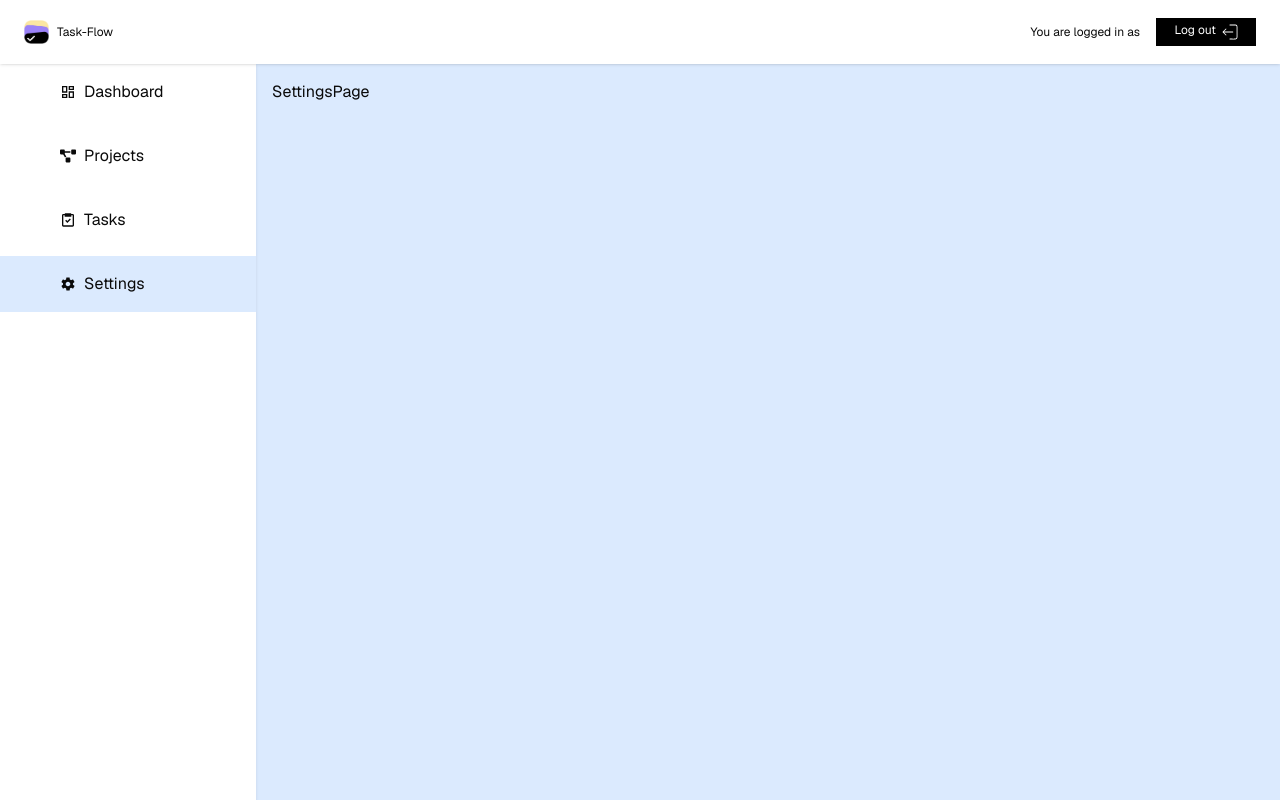
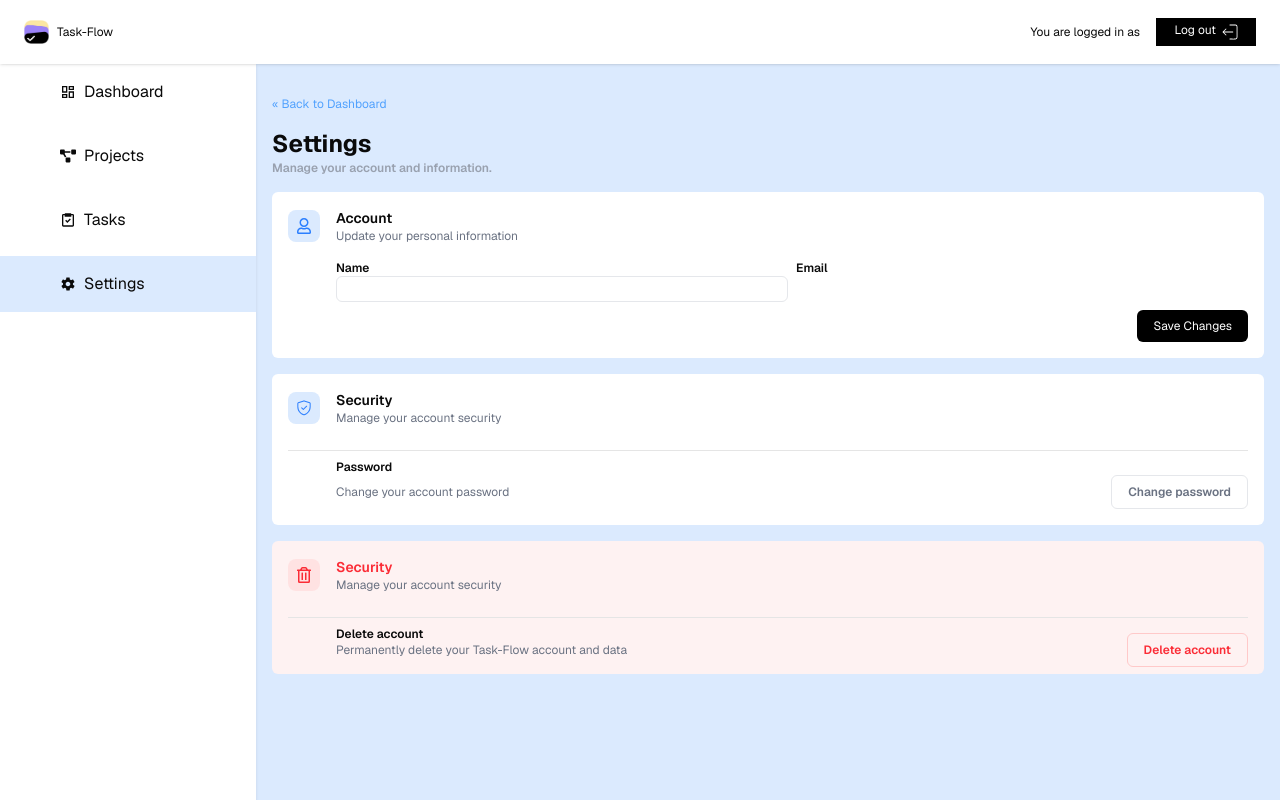
Before and after one commit to nebnnamdi/task-flow, a Next.js app: page /dashboard/settings in a window 1280 px wide. Built offline with nearby package versions, Linux system fonts and the light colour scheme; no server answers; the database is empty.

Commit message:
update profile completed

```diff
--- a/src/actions/index.js
+++ b/src/actions/index.js
@@ -117,3 +117,26 @@ export async function updateTaskStatus(id, newStatus) {
     return { error };
   }
 }
+
+export async function updateUser(data) {
+  const { name, email } = data;
+  try {
+    const response = await User.findOneAndUpdate(
+      { email: email },
+      { name: name },
+      { returnDocument: "after", runValidators: true },
+    )
+      .select("-password")
+      .lean();
+
+    if (!response) {
+      return { success: false, error: "Error updating user details" };
+    }
+
+    revalidatePath("/dashboard/settings");
+    return {
+      success: true,
+      message: "Profile updated successfully",
+    };
+  } catch (error) {}
+}
--- /dev/null
+++ b/src/app/(dashboard)/dashboard/settings/UpdateProfile.jsx
@@ -0,0 +1,133 @@
+import { useState, useEffect } from "react";
+import { getAllUsers, updateUser } from "@/actions";
+import { useGlobal } from "@/components/GlobalContext";
+
+import { FaRegUser } from "react-icons/fa";
+
+const UpdateProfile = () => {
+  const { user } = useGlobal();
+
+  const [currentUser, setCurrentUser] = useState({
+    name: user?.name || "",
+    email: user?.email || "",
+  });
+  const [loading, setLoading] = useState(false);
+
+  useEffect(() => {
+    async function allUsers() {
+      setLoading(true);
+
+      const users = await getAllUsers();
+
+      if (users) {
+        const activeUser = users?.find((item) => item?.email === user?.email);
+
+        setCurrentUser({
+          name: activeUser?.name || "",
+          email: activeUser?.email || "",
+        });
+      }
+      setLoading(false);
+    }
+
+    allUsers();
+  }, [user]);
+
+  if (loading) {
+    return (
+      <div className="bg-white p-4 rounded-sm animate-pulse text-xs text-gray-400">
+        Loading profile details...
+      </div>
+    );
+  }
+
+  const onChangeHandler = (e) => {
+    const prevName = user.name;
+
+    setCurrentUser((prev) => ({
+      ...prev,
+      [e.target.name]: e.target.value,
+    }));
+  };
+
+  const onSubmitHandler = async (e) => {
+    e.preventDefault();
+
+    const formData = new FormData(e.currentTarget);
+
+    const userData = {
+      name: formData.get("name"),
+      email: formData.get("email"),
+    };
+
+    const response = await updateUser(userData);
+
+    if (!response.success) {
+      setCurrentUser((prev) => {
+        return {
+          ...prev,
+          name: prevName,
+        };
+      });
+    }
+
+    alert(response.message);
+  };
+
+  return (
+    <div className="bg-white p-4 rounded-sm">
+      <div className="flex gap-4 items-center mb-4">
+        <span className="bg-blue-100 p-2 rounded-md">
+          <FaRegUser className="text-blue-500 " />
+        </span>
+        <span>
+          <p className="text-sm font-semibold">Account</p>
+          <p className="text-xs text-gray-500">
+            Update your personal information
+          </p>
+        </span>
+      </div>
+      <form onSubmit={onSubmitHandler}>
+        <div className="flex flex-col md:flex-row gap-2 md:ml-12">
+          <div className="flex flex-col pb-2 md:w-1/2">
+            <label htmlFor="name" className="font-semibold text-xs">
+              Name
+            </label>
+            <input
+              type="text"
+              name="name"
+              id="name"
+              value={currentUser?.name}
+              onChange={onChangeHandler}
+              className="p-1 rounded-sm border border-gray-200 text-xs"
+              required
+            />
+          </div>
+
+          <div className="flex flex-col pb-2 md:w-1/2">
+            <label htmlFor="email" className="font-semibold text-xs">
+              Email
+            </label>
+            <input
+              type="text"
+              name="email"
+              id="email"
+              value={currentUser?.email}
+              onChange={onChangeHandler}
+              className="p-1 text-xs cursor-not-allowed"
+              readOnly
+            />
+          </div>
+        </div>
+
+        <div className="flex md:justify-end">
+          <button className="bg-black text-white text-xs py-2 px-4 rounded-sm w-full md:w-auto cursor-pointer">
+            Save Changes
+          </button>
+        </div>
+      </form>
+    </div>
+  );
+};
+
+export default UpdateProfile;
--- a/src/app/(dashboard)/dashboard/settings/page.jsx
+++ b/src/app/(dashboard)/dashboard/settings/page.jsx
@@ -1,5 +1,129 @@
+"use client";
+
+import Link from "next/link";
+import { useEffect, useState } from "react";
+import { useGlobal } from "@/components/GlobalContext";
+import UpdateProfile from "./UpdateProfile";
+import Spinner from "@/components/ui/Spinner";
+import { getAllUsers } from "@/actions";
+
+import { GoShieldCheck } from "react-icons/go";
+import { FaRegTrashAlt } from "react-icons/fa";
+
 const SettingsPage = () => {
-  return <div>SettingsPage</div>;
+  // const [isLoading, setIsLoading] = useState(true);
+  // const [currentUser, setCurrentUser] = useState({});
+  // const { user } = useGlobal();
+
+  // useEffect(() => {
+  //   function getCurrentUser() {
+  //     setCurrentUser(user);
+
+  //     setIsLoading(false);
+  //   }
+
+  //   getCurrentUser();
+  // }, []);
+
+  return (
+    <div className="flex flex-col pb-24">
+      {/* Back to dashboard button */}
+      <Link
+        href="/dashboard"
+        className="cursor-pointer text-xs my-4 text-blue-400 hover:underline w-30"
+      >
+        &laquo; Back to Dashboard
+      </Link>
+
+      <div className="mb-4">
+        <p className="text-2xl font-bold ">Settings</p>
+        <p className="text-xs font-semibold text-gray-400">
+          Manage your account and information.
+        </p>
+      </div>
+
+      <div className="flex flex-col gap-4">
+        {/* Account section */}
+        <UpdateProfile />
+
+        {/* Security section */}
+        <div className="bg-white p-4 rounded-sm flex flex-col gap-2">
+          {/* Account details */}
+          <div className="flex gap-4 items-center mb-4">
+            <span className="bg-blue-100 p-2 rounded-md">
+              <GoShieldCheck className="text-blue-500" />
+            </span>
+            <span>
+              <p className="text-sm font-semibold">Security</p>
+              <p className="text-xs text-gray-500">
+                Manage your account security
+              </p>
+            </span>
+          </div>
+
+          <hr />
+
+          <div className="md:ml-12">
+            <span>
+              <p className="font-semibold text-xs">Password</p>
+            </span>
+
+            <span className="text-xs flex justify-between items-center">
+              <p className="text-gray-500">Change your account password</p>
+
+              <Link
+                href="/dashboard/settings/password"
+                className="py-2 px-4 border border-gray-200 rounded-sm font-semibold text-gray-500 cursor-pointer"
+              >
+                Change password
+              </Link>
+            </span>
+          </div>
+        </div>
+
+        {/* Delete account */}
+        <div className="bg-red-50 p-4 rounded-sm flex flex-col gap-2">
+          {/* Account details */}
+          <div className="flex gap-4 items-center mb-4">
+            <span className="bg-red-100 p-2 rounded-md">
+              <FaRegTrashAlt className="text-red-500" />
+            </span>
+            <span>
+              <p className="text-sm font-semibold text-red-500">Security</p>
+              <p className="text-xs text-gray-500">
+                Manage your account security
+              </p>
+            </span>
+          </div>
+
+          <hr />
+
+          <div className="md:ml-12">
+            <span>
+              <p className="font-semibold text-xs">Delete account</p>
+            </span>
+
+            <div className="text-xs flex items-center w-full">
+              <div className="w-1/2">
+                <p className="text-gray-500">
+                  Permanently delete your Task-Flow account and data
+                </p>
+              </div>
+
+              <div className="w-1/2 text-right cursor-pointer">
+                <span
+                  onClick={() => alert("Clicked")}
+                  className="py-2 px-4 border border-red-200 rounded-sm font-semibold text-red-500 hover:border-0 hover:bg-red-500 hover:text-white cursor-pointer"
+                >
+                  Delete account
+                </span>
+              </div>
+            </div>
+          </div>
+        </div>
+      </div>
+    </div>
+  );
 };
 
 export default SettingsPage;
--- /dev/null
+++ b/src/app/(dashboard)/dashboard/settings/password/page.jsx
@@ -0,0 +1,7 @@
+import React from "react";
+
+const ChangePassword = () => {
+  return <div>ChangePassword</div>;
+};
+
+export default ChangePassword;
```
